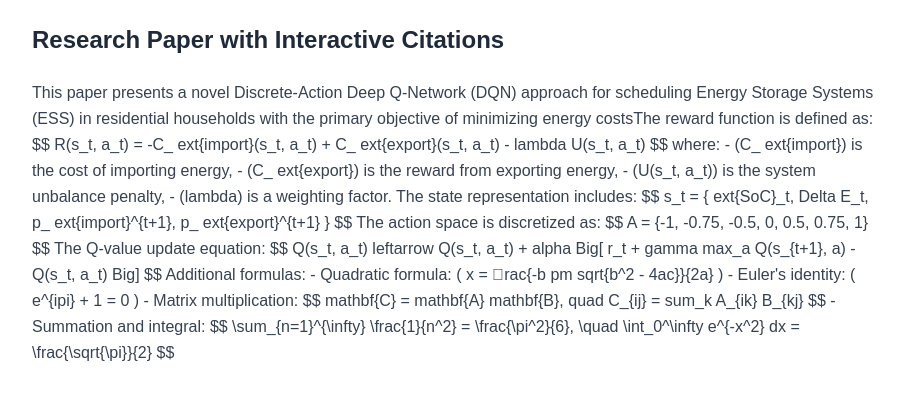
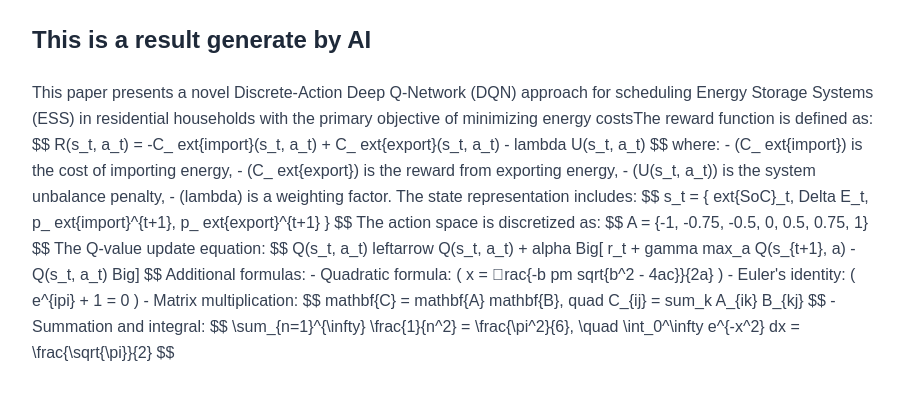
Before and after one commit to prasannashrestha011/PaperAI_, a Next.js app in the folder client/: page /foo in a window 1280 px wide. Shown: the top 400 px of the page, without its empty margins (184-1088 px from the left). Built offline with nearby package versions, Linux system fonts and the light colour scheme.

Commit message:
refactor: update citation display format and modify header text for clarity

```diff
--- a/client/src/app/foo/page.tsx
+++ b/client/src/app/foo/page.tsx
@@ -2,15 +2,13 @@
 import { testCitations,testResult } from '@/mis/text';
 import { parseCitations } from '@/utils/text_parser';
 export default function PaperWithCitations() {
-
-
   const handleCitationClick = (numbers:number[]) => {
     const citationTexts = numbers
       .map(num => {
         const idx = num - 1;
         return testCitations[idx]
-          ? `[${num}] ${testCitations[idx]}`
-          : `[${num}] Citation not found`;
+          ? `${testCitations[idx]}`
+          : `Citation not found`;
       })
       .join('\n\n');
       console.log("Citation texts: ",citationTexts)
@@ -22,7 +20,7 @@ export default function PaperWithCitations() {
   return (
     <div className="max-w-4xl mx-auto p-6 bg-white">
       <h1 className="text-2xl font-bold mb-6 text-gray-800">
-        Research Paper with Interactive Citations
+        <b>This is a result generate by AI</b>
       </h1>
 
       <div className="prose prose-lg">
@@ -41,7 +39,8 @@ export default function PaperWithCitations() {
                 </sup>
               );
             }
-          })}
+          })
+          }
         </p>
       </div>
 
```
